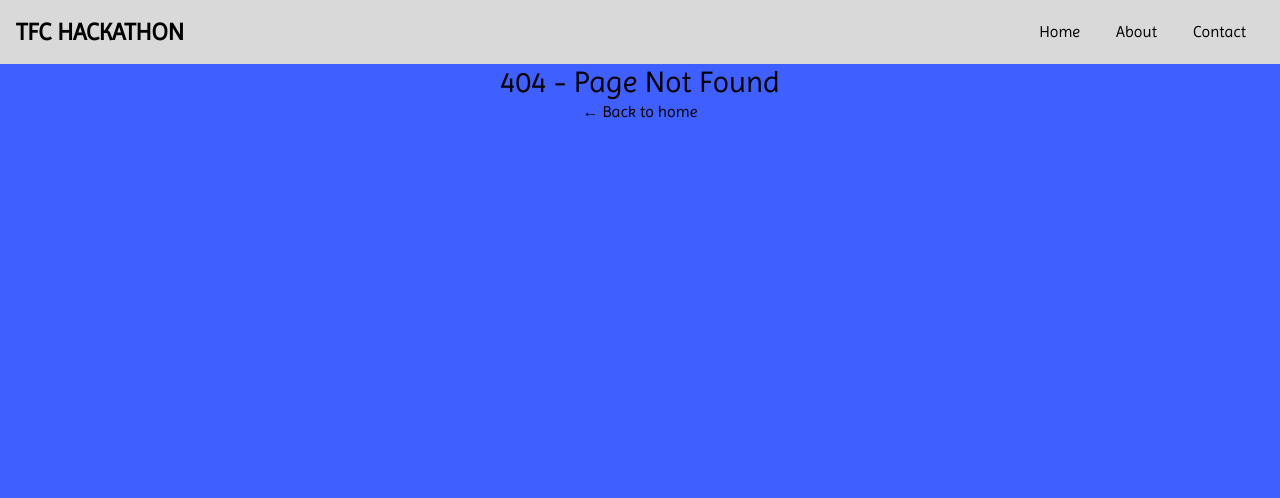
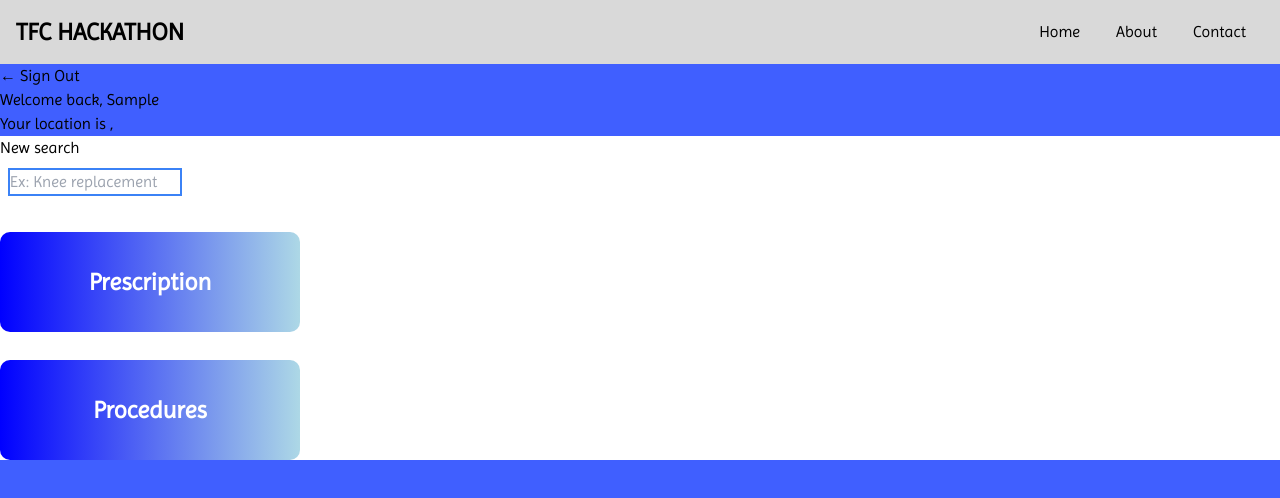
Before and after one commit to KingTingTheGreat/tfc-hackathon, a Next.js app: page /dashboard in a window 1280 px wide. Before the commit this address had no page. Shown: the top 498 px of the page. Built offline with nearby package versions, Linux system fonts and the light colour scheme; sample sign-in values are in the browser's storage.

Commit message:
Added dashboard, prescription and procedures pages

```diff
--- /dev/null
+++ b/app/dashboard/page.tsx
@@ -0,0 +1,75 @@
+"use client";
+import { User } from "@/types";
+import Link from "next/link";
+import { redirect } from 'next/navigation';
+import { useEffect, useState } from "react";
+
+const DashboardTile = ({ name, path }: { name: string, path: string }) => {
+    return (
+        <Link href={path}>
+            <div style={{
+                width: '300px',
+                height: '100px',
+                background: 'linear-gradient(to right, blue, lightblue)',
+                borderRadius: '10px',
+                display: 'flex',
+                justifyContent: 'center',
+                alignItems: 'center',
+                color: 'white',
+                fontSize: '24px',
+                fontWeight: 'bold',
+            }} className="my-7">
+                {name}
+            </div>
+        </Link>
+    );
+}
+
+export default function Dashboard() {
+    const [userData, setUserData] = useState<User | null>(null);
+
+    useEffect(() => {
+        // Retrieve user data from localStorage
+        const storedUserData = localStorage.getItem("userData");
+        if (storedUserData) {
+            setUserData(JSON.parse(storedUserData));
+        }
+        else {
+            // Redirect the user back to the home page
+            redirect('/');
+        }
+    }, []);
+    const [searchValue, setSearchValue] = useState("");
+    if (!userData) {
+        return <div>loading...</div>
+    }
+
+
+    return (
+        <main className="w-[100%] items-center justify-center">
+            <div className="bg-blue items-center justify-center">
+                <Link href='/'>← Sign Out</Link>
+                <h3>Welcome back, {userData.firstName}</h3>
+                <p>Your location is {userData.city}, {userData.state}</p>
+            </div>
+            <div className="bg-white items-center justify-center">
+
+                <div>
+                    <p>New search</p>
+                    <input
+                        type="text"
+                        className="m-2 text-black border-2 border-solid border-blue-500"
+                        value={searchValue}
+                        placeholder="Ex: Knee replacement"
+                        required={true}
+                        onChange={(e) => setSearchValue(e.target.value)}
+                    />
+                </div>
+                <div className="flex-flex-col">
+                    <DashboardTile name="Prescription" path="/prescription" />
+                    <DashboardTile name="Procedures" path="/procedures" />
+                </div>
+            </div>
+        </main>
+    );
+}
--- /dev/null
+++ b/app/prescription/page.tsx
@@ -0,0 +1,63 @@
+"use client";
+import { User } from "@/types";
+import Link from "next/link";
+import { redirect } from 'next/navigation';
+import { useEffect, useState } from "react";
+
+export default function Prescription() {
+    const [userData, setUserData] = useState<User | null>(null);
+
+    useEffect(() => {
+        // Retrieve user data from localStorage
+        const storedUserData = localStorage.getItem("userData");
+        if (storedUserData) {
+            setUserData(JSON.parse(storedUserData));
+        }
+        else {
+            // Redirect the user back to the home page
+            redirect('/');
+        }
+    }, []);
+    const [searchValue, setSearchValue] = useState("");
+    if (!userData) {
+        return <div>loading...</div>
+    }
+
+
+    return (
+        <main className="w-[100%] items-center justify-center">
+            <div className="bg-blue items-center justify-center">
+                <h2>Prescriptions</h2>
+            </div>
+            <div className="bg-white items-center justify-center">
+
+                <div>
+                    <p>New search</p>
+                    <input
+                        type="text"
+                        className="m-2 text-black border-2 border-solid border-blue-500"
+                        value={searchValue}
+                        placeholder="Ex: Antorvastatin"
+                        required={true}
+                        onChange={(e) => setSearchValue(e.target.value)}
+                    />
+                </div>
+                <div style={{
+                    width: '300px',
+                    height: '100px',
+                    background: 'blue',
+                    borderRadius: '10px',
+                    display: 'flex',
+                    justifyContent: 'center',
+                    alignItems: 'center',
+                    color: 'white',
+                    fontSize: '24px',
+                    fontWeight: 'bold',
+                }}>
+
+                </div>
+            </div>
+
+        </main>
+    );
+}
--- /dev/null
+++ b/app/procedures/page.tsx
@@ -0,0 +1,63 @@
+"use client";
+import { User } from "@/types";
+import Link from "next/link";
+import { redirect } from 'next/navigation';
+import { useEffect, useState } from "react";
+
+export default function Procedures() {
+    const [userData, setUserData] = useState<User | null>(null);
+
+    useEffect(() => {
+        // Retrieve user data from localStorage
+        const storedUserData = localStorage.getItem("userData");
+        if (storedUserData) {
+            setUserData(JSON.parse(storedUserData));
+        }
+        else {
+            // Redirect the user back to the home page
+            redirect('/');
+        }
+    }, []);
+    const [searchValue, setSearchValue] = useState("");
+    if (!userData) {
+        return <div>loading...</div>
+    }
+
+
+    return (
+        <main className="w-[100%] items-center justify-center">
+            <div className="bg-blue items-center justify-center">
+                <h2>Procedures</h2>
+            </div>
+            <div className="bg-white items-center justify-center">
+
+                <div>
+                    <p>New search</p>
+                    <input
+                        type="text"
+                        className="m-2 text-black border-2 border-solid border-blue-500"
+                        value={searchValue}
+                        placeholder="Ex: Antorvastatin"
+                        required={true}
+                        onChange={(e) => setSearchValue(e.target.value)}
+                    />
+                </div>
+                <div style={{
+                    width: '300px',
+                    height: '100px',
+                    background: 'blue',
+                    borderRadius: '10px',
+                    display: 'flex',
+                    justifyContent: 'center',
+                    alignItems: 'center',
+                    color: 'white',
+                    fontSize: '24px',
+                    fontWeight: 'bold',
+                }}>
+
+                </div>
+            </div>
+
+        </main>
+    );
+}
--- a/app/sign-in/page.tsx
+++ b/app/sign-in/page.tsx
@@ -1,13 +1,71 @@
-"use client";
+'use client';
 import { useState } from "react";
+import { redirect } from "next/navigation";
+import useSWR, { mutate } from "swr";
 
 export default function SignIn() {
 	const [email, setEmail] = useState("");
 	const [password, setPassword] = useState("");
 	const [signedIn, setSignedIn] = useState(false);
 
+	const { data, error } = useSWR(signedIn ? '/api/userData' : null);
+
 	if (signedIn) {
-		return <p>Success</p>;
+		redirect("/dashboard");
+	}
+
+	function signIn1() {
+		console.log("submitting signin info");
+
+		const { data, error } = useSWR('/api/signin',
+			(url) => {
+				console.log('fetching')
+				fetch(url, {
+					method: "POST",
+					body: JSON.stringify({ email, password })
+				}).then(res => res.json())
+			}
+		)
+
+		if (!error && data) {
+			console.log(data)
+			setSignedIn(true);
+			localStorage.setItem("userData", JSON.stringify(data))
+			redirect("/dashboard")
+		}
+
+		// fetch("/api/signin", {
+		// 	method: "POST",
+		// 	body: JSON.stringify({ email, password }),
+		// }).then((res) => {
+		// 	if (res.ok) {
+		// 		console.log(res.json())
+		// 		setSignedIn(true);
+		// 		localStorage.setItem("userData", JSON.stringify({ email, password }));
+		// 		// redirect("/dashboard");
+		// 	}
+		// });
+	}
+
+	function signIn() {
+		console.log("submitting signin info");
+
+		fetch("/api/signin", {
+			method: "POST",
+			body: JSON.stringify({ email, password }),
+		})
+			.then((res) => res.json())
+			.then((data) => {
+				console.log(data);
+				setSignedIn(true);
+				console.log(data._doc)
+				localStorage.setItem("userData", JSON.stringify(data._doc));
+				mutate('/api/userData', data, false);
+				redirect("/dashboard");
+			})
+			.catch((error) => {
+				console.error("Error signing in:", error);
+			});
 	}
 
 	return (
@@ -37,20 +95,7 @@ export default function SignIn() {
 				/>
 			</div>
 
-			<button
-				onClick={() => {
-					console.log("submitting signin info");
-					fetch("/api/signin", {
-						method: "POST",
-						body: JSON.stringify({ email, password }),
-					}).then((res) => {
-						if (res.ok) {
-							setSignedIn(true);
-						}
-					});
-				}}>
-				Sign In
-			</button>
+			<button onClick={signIn}>Sign In</button>
 		</main>
 	);
 }
```
Also changed, not shown: components/signin-wrapper.tsx (added, +10 -0 lines), package.json (+5 -4 lines), 1 other file (tests, documents, lock files or other folders).
